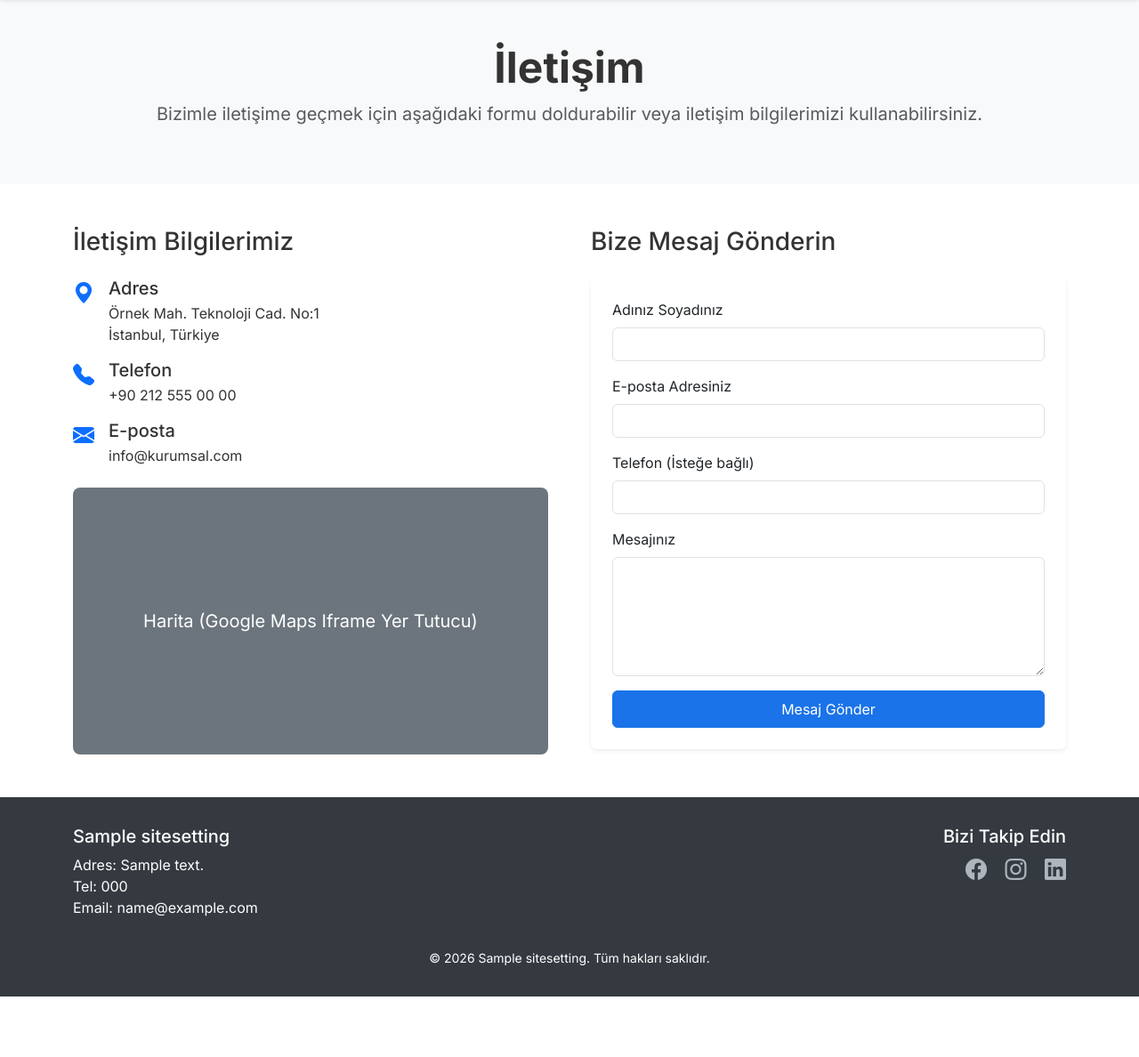
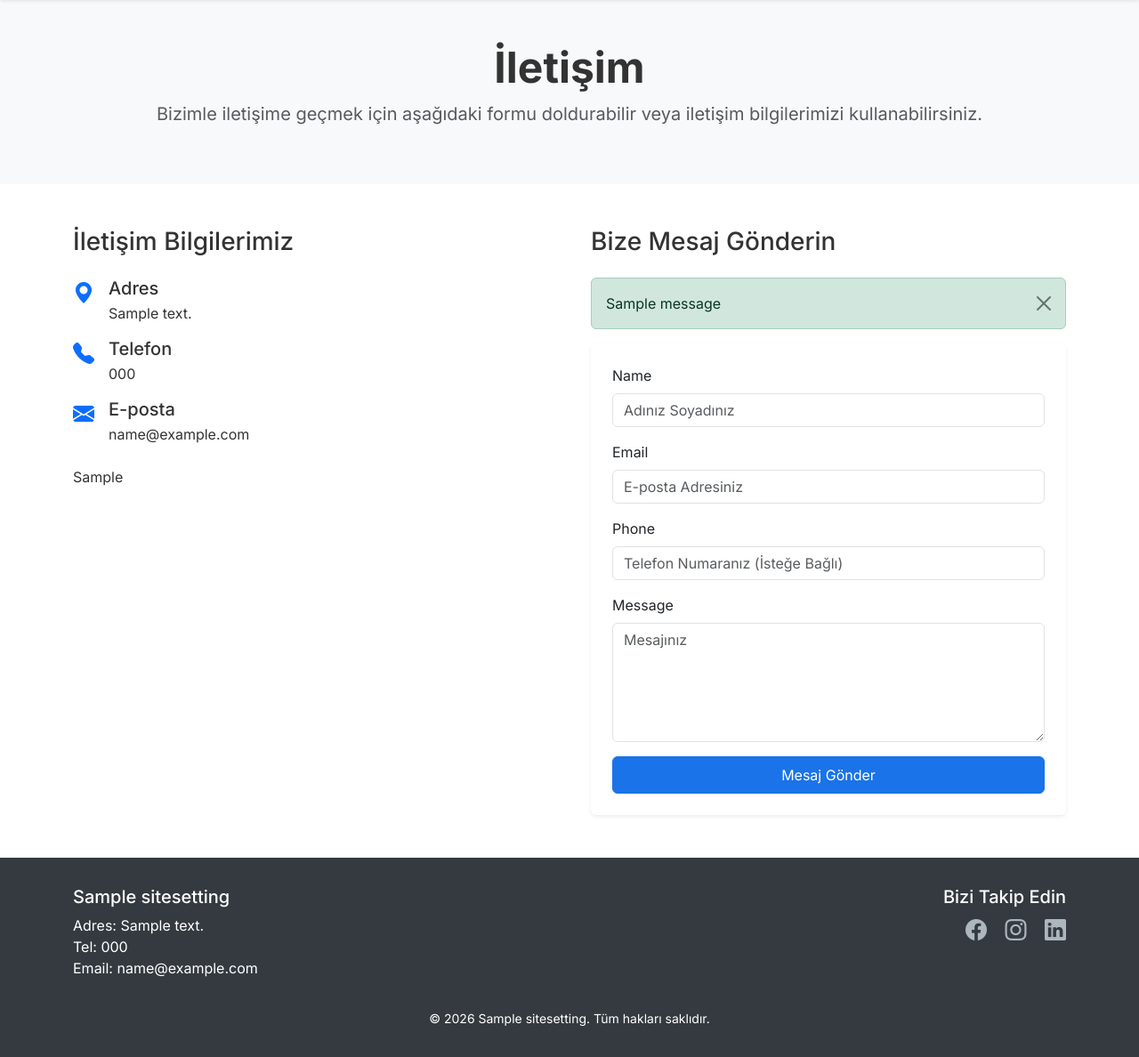
Before and after one commit to Ramazan513451/staj-web-projesi, a Django app: page /iletisim/ in a window 1280 px wide. Shown: the part 70-1258 px from the top of the page at 89% size. Before the commit the page ends 1190 px from the top, so only its background shows below. Run offline with Django 5.2, Linux system fonts and the light colour scheme; tables that the repository leaves empty hold one stand-in row (values such as "Sample post"); grey boxes marked "Sample" are stand-in pictures; one stand-in notice (Sample message) is shown.

Commit message:
İletişim sayfası dinamik hale getirildi (form + harita)

```diff
--- a/config/urls.py
+++ b/config/urls.py
@@ -31,3 +31,9 @@ urlpatterns = [
     path("panel/sliders/", include("sliders.urls")),
     path("panel/messages/", include("contactmessages.urls")),
 ]
+
+from django.conf import settings
+from django.conf.urls.static import static
+
+if settings.DEBUG:
+    urlpatterns += static(settings.MEDIA_URL, document_root=settings.MEDIA_ROOT)
--- /dev/null
+++ b/contactmessages/forms.py
@@ -0,0 +1,13 @@
+from django import forms
+from .models import ContactMessage
+
+class ContactForm(forms.ModelForm):
+    class Meta:
+        model = ContactMessage
+        fields = ['name', 'email', 'phone', 'message']
+        widgets = {
+            'name': forms.TextInput(attrs={'class': 'form-control', 'placeholder': 'Adınız Soyadınız'}),
+            'email': forms.EmailInput(attrs={'class': 'form-control', 'placeholder': 'E-posta Adresiniz'}),
+            'phone': forms.TextInput(attrs={'class': 'form-control', 'placeholder': 'Telefon Numaranız (İsteğe Bağlı)'}),
+            'message': forms.Textarea(attrs={'class': 'form-control', 'placeholder': 'Mesajınız', 'rows': 5}),
+        }
--- a/pages/views.py
+++ b/pages/views.py
@@ -60,5 +60,22 @@ def index(request):
     }
     return render(request, 'index.html', context)
 
+from django.shortcuts import render, redirect
+from contactmessages.forms import ContactForm
+
 def contact(request):
-    return render(request, 'contact.html')
+    if request.method == 'POST':
+        form = ContactForm(request.POST)
+        if form.is_valid():
+            contact_message = form.save(commit=False)
+            contact_message.status = 'new'
+            contact_message.save()
+            messages.success(request, 'Mesajınız başarıyla alınmıştır. En kısa sürede size dönüş yapacağız.')
+            return redirect('contact')
+    else:
+        form = ContactForm()
+
+    context = {
+        'form': form
+    }
+    return render(request, 'contact.html', context)
--- a/templates/contact.html
+++ b/templates/contact.html
@@ -1,6 +1,6 @@
 {% extends "base.html" %}
 
-{% block title %}İletişim | Kurumsal A.Ş.{% endblock %}
+{% block title %}İletişim | {% if site_settings and site_settings.site_title %}{{ site_settings.site_title }}{% else %}Kurumsal A.Ş.{% endif %}{% endblock %}
 
 {% block content %}
 <!-- Page Header -->
@@ -20,52 +20,66 @@
                 <div class="text-primary fs-4 me-3"><i class="bi bi-geo-alt-fill"></i></div>
                 <div>
                     <h5 class="mb-1">Adres</h5>
-                    <p class="mb-0">Örnek Mah. Teknoloji Cad. No:1<br>İstanbul, Türkiye</p>
+                    <p class="mb-0">{% if site_settings and site_settings.address %}{{ site_settings.address|linebreaksbr }}{% else %}Örnek Mah. Teknoloji Cad. No:1<br>İstanbul, Türkiye{% endif %}</p>
                 </div>
             </div>
             <div class="d-flex mb-3">
                 <div class="text-primary fs-4 me-3"><i class="bi bi-telephone-fill"></i></div>
                 <div>
                     <h5 class="mb-1">Telefon</h5>
-                    <p class="mb-0">+90 212 555 00 00</p>
+                    <p class="mb-0">{% if site_settings and site_settings.phone %}{{ site_settings.phone }}{% else %}+90 212 555 00 00{% endif %}</p>
                 </div>
             </div>
             <div class="d-flex mb-4">
                 <div class="text-primary fs-4 me-3"><i class="bi bi-envelope-fill"></i></div>
                 <div>
                     <h5 class="mb-1">E-posta</h5>
-                    <p class="mb-0">info@kurumsal.com</p>
+                    <p class="mb-0">{% if site_settings and site_settings.email %}{{ site_settings.email }}{% else %}info@kurumsal.com{% endif %}</p>
                 </div>
             </div>
 
-            <!-- Map Placeholder -->
+            <!-- Map -->
+            {% if site_settings and site_settings.map_iframe %}
+            <div class="w-100" style="border-radius: 8px; overflow: hidden;">
+                {{ site_settings.map_iframe|safe }}
+            </div>
+            {% else %}
             <div class="w-100 bg-secondary d-flex align-items-center justify-content-center text-white" style="height: 300px; border-radius: 8px;">
                 <p class="mb-0 fs-5">Harita (Google Maps Iframe Yer Tutucu)</p>
             </div>
+            {% endif %}
         </div>
 
         <!-- Contact Form -->
         <div class="col-lg-6">
             <h3 class="mb-4">Bize Mesaj Gönderin</h3>
+
+            {% if messages %}
+                {% for message in messages %}
+                    <div class="alert alert-{{ message.tags }} alert-dismissible fade show" role="alert">
+                        {{ message }}
+                        <button type="button" class="btn-close" data-bs-dismiss="alert" aria-label="Close"></button>
+                    </div>
+                {% endfor %}
+            {% endif %}
+
             <div class="card border-0 shadow-sm">
                 <div class="card-body p-4">
-                    <form action="#" method="POST" onsubmit="event.preventDefault();">
-                        <div class="mb-3">
-                            <label for="name" class="form-label">Adınız Soyadınız</label>
-                            <input type="text" class="form-control" id="name" required>
-                        </div>
-                        <div class="mb-3">
-                            <label for="email" class="form-label">E-posta Adresiniz</label>
-                            <input type="email" class="form-control" id="email" required>
-                        </div>
-                        <div class="mb-3">
-                            <label for="phone" class="form-label">Telefon (İsteğe bağlı)</label>
-                            <input type="text" class="form-control" id="phone">
-                        </div>
-                        <div class="mb-3">
-                            <label for="message" class="form-label">Mesajınız</label>
-                            <textarea class="form-control" id="message" rows="5" required></textarea>
-                        </div>
+                    <form action="{% url 'contact' %}" method="POST">
+                        {% csrf_token %}
+
+                        {% for field in form %}
+                            <div class="mb-3">
+                                <label for="{{ field.id_for_label }}" class="form-label">{{ field.label }}</label>
+                                {{ field }}
+                                {% if field.errors %}
+                                    <div class="text-danger mt-1 small">
+                                        {{ field.errors|striptags }}
+                                    </div>
+                                {% endif %}
+                            </div>
+                        {% endfor %}
+
                         <button type="submit" class="btn btn-primary w-100 py-2">Mesaj Gönder</button>
                     </form>
                 </div>
```
